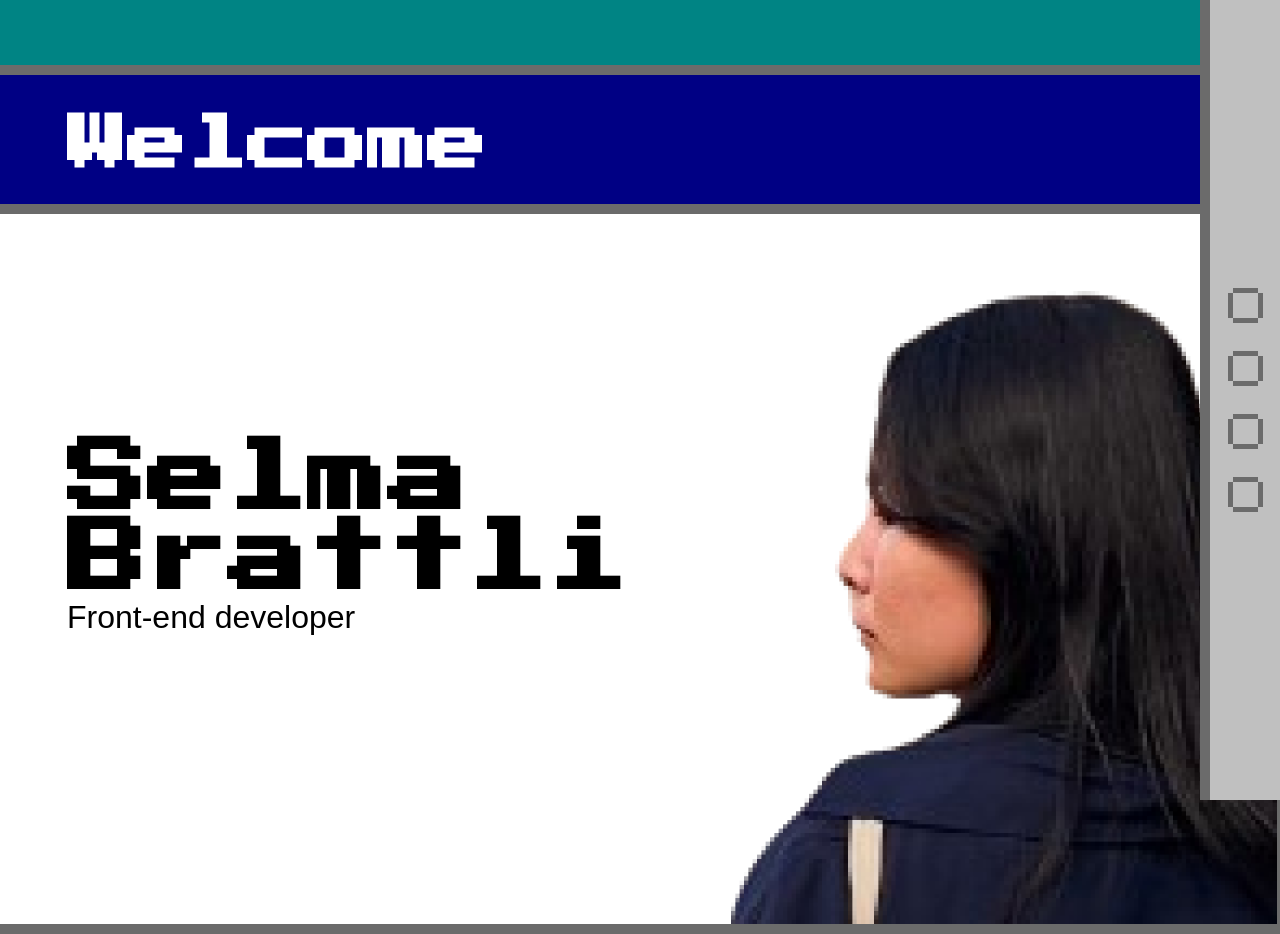
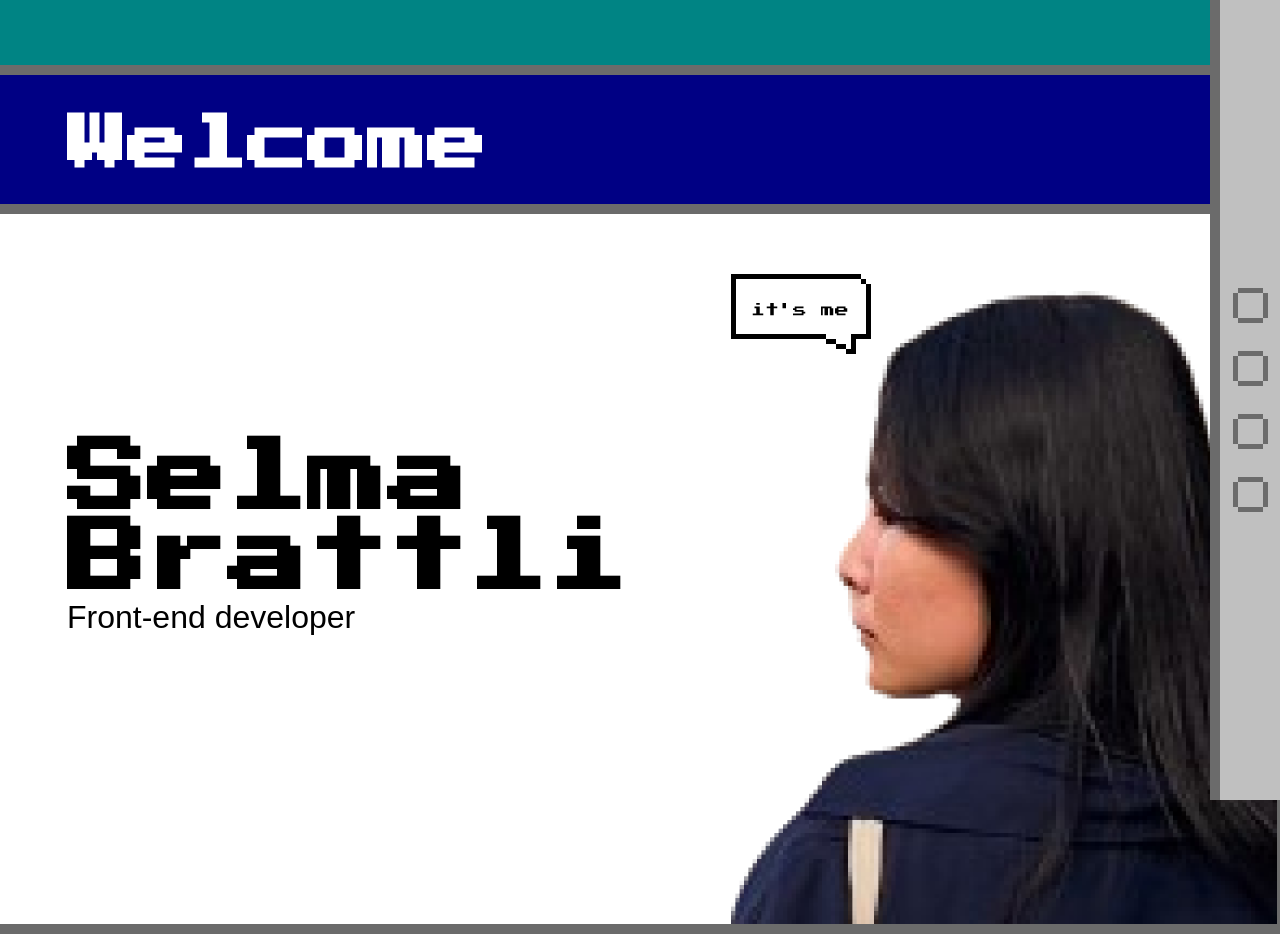
Before and after one commit to SelmaBtt/My-portfolio, a React (Vite) app: page / in a window 1280 px wide. Built offline with nearby package versions, Linux system fonts and the light colour scheme; a web font is replaced by a local one.

Commit message:
speech bubble added

```diff
--- a/src/components/WelcomeSection.jsx
+++ b/src/components/WelcomeSection.jsx
@@ -13,9 +13,15 @@ const WelcomeSection = () => {
                 <h1>
                     Selma Brattli
                 </h1>
-                <p>
+                <p className={styled.subtitle}>
                     Front-end developer
                 </p>
+                <div className={styled.svgWrapper}>
+                    <svg xmlns="http://www.w3.org/2000/svg" width="140" height="80" viewBox="0 0 140 80" fill="none">
+                        <path d="M137.5 10V62.5M137.5 65V62.5M137.5 62.5H122.5M122.5 62.5H120M122.5 62.5V77.5M122.5 77.5V80M122.5 77.5H115M115 72.5H105M105 67.5H95M95 62.5H2.5M2.5 62.5H0M2.5 62.5V2.5M2.5 2.5V0M2.5 2.5H130M130 7.5H135" stroke="black" stroke-width="5"/>
+                        <text x="20" y="43" font-size="14" fill="black">it's me</text>
+                    </svg>
+                </div>
                 <div>
                     <img src={me} alt="my face image" />
                 </div>
--- a/src/stylesheets/Nav.module.css
+++ b/src/stylesheets/Nav.module.css
@@ -1,7 +1,7 @@
 @import url(Root.css);
 
 .NavWrapper{
-    width: 70px;
+    width: 60px;
     height: 100vh;
     position: fixed;
 
--- a/src/stylesheets/WelcomeSection.module.css
+++ b/src/stylesheets/WelcomeSection.module.css
@@ -42,11 +42,16 @@
     width: 560px;
     margin: 225px auto 0 240px;
 }
-.div p{
+.subtitle{
     grid-area: subtitle;
 
     font-size: 32px;
     margin: 0 auto 288px 240px;
+}
+
+.svgWrapper{
+    font-family: var(--title-font);
+    height: 650px;
 }
 
 .div div{
```
